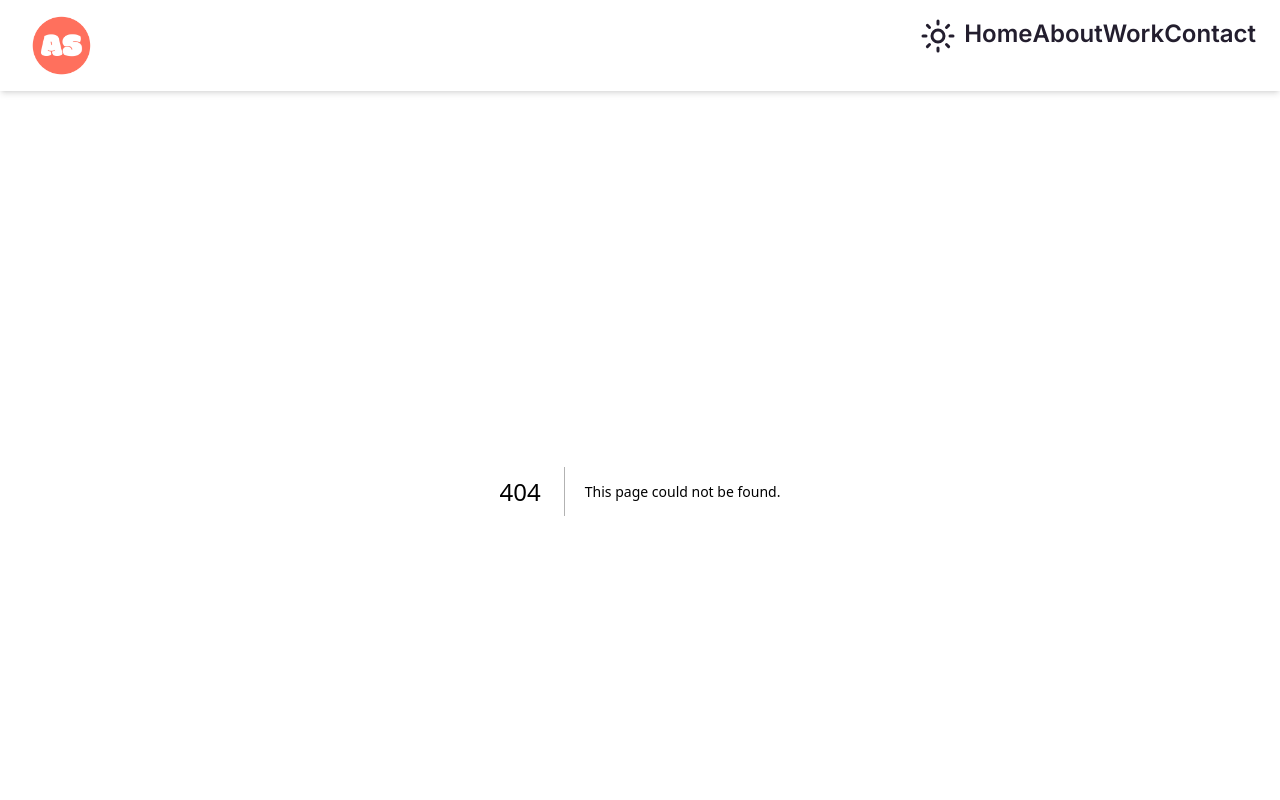
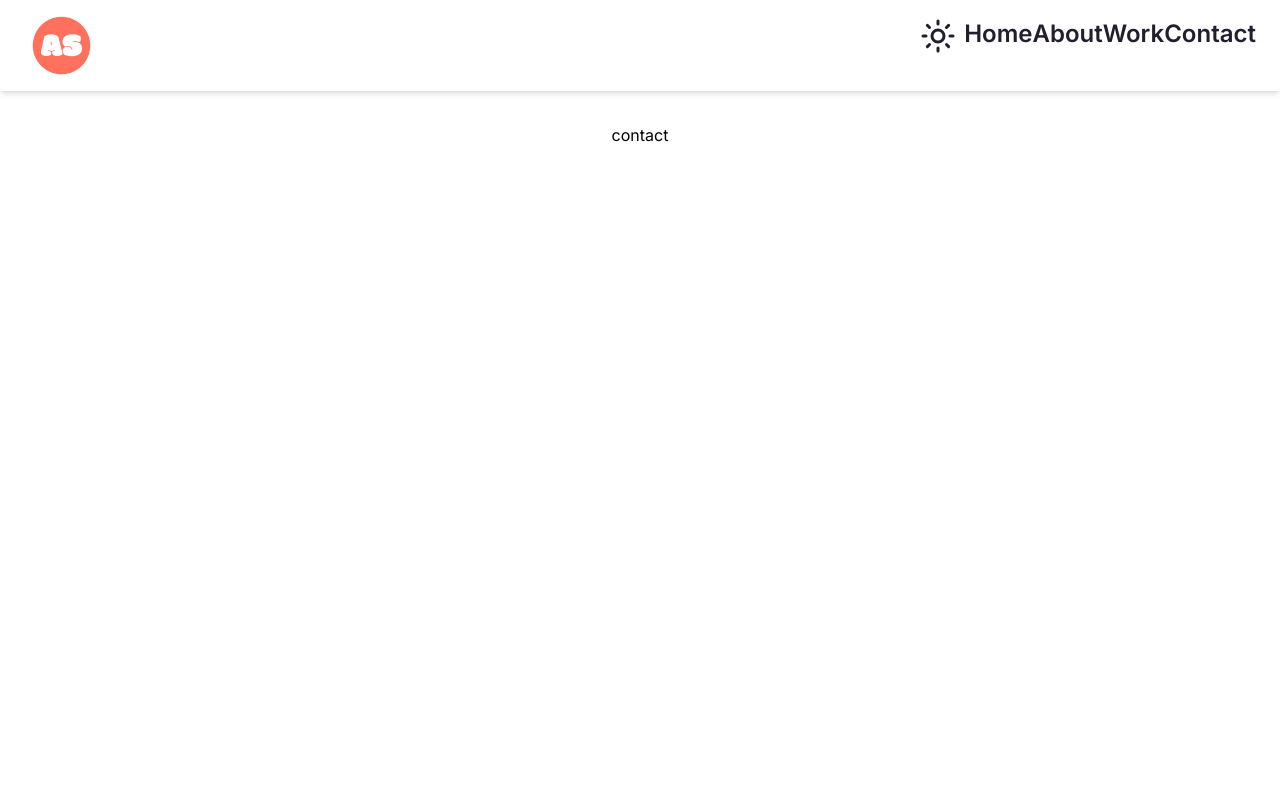
Before and after one commit to Antoine-Savreux/portfolio, a Next.js app: page /contact in a window 1280 px wide. Before the commit this address had no page. Shown: the top 800 px of the page. Built offline with nearby package versions, Linux system fonts and the light colour scheme.

Commit message:
feat/contactpage created contact page

```diff
--- /dev/null
+++ b/src/app/contact/page.tsx
@@ -0,0 +1,7 @@
+export default function ContactPage() {
+  return (
+    <main className="min-h-full flex flex-col items-center p-8 space-y-8">
+      contact
+    </main>
+  );
+}
```
